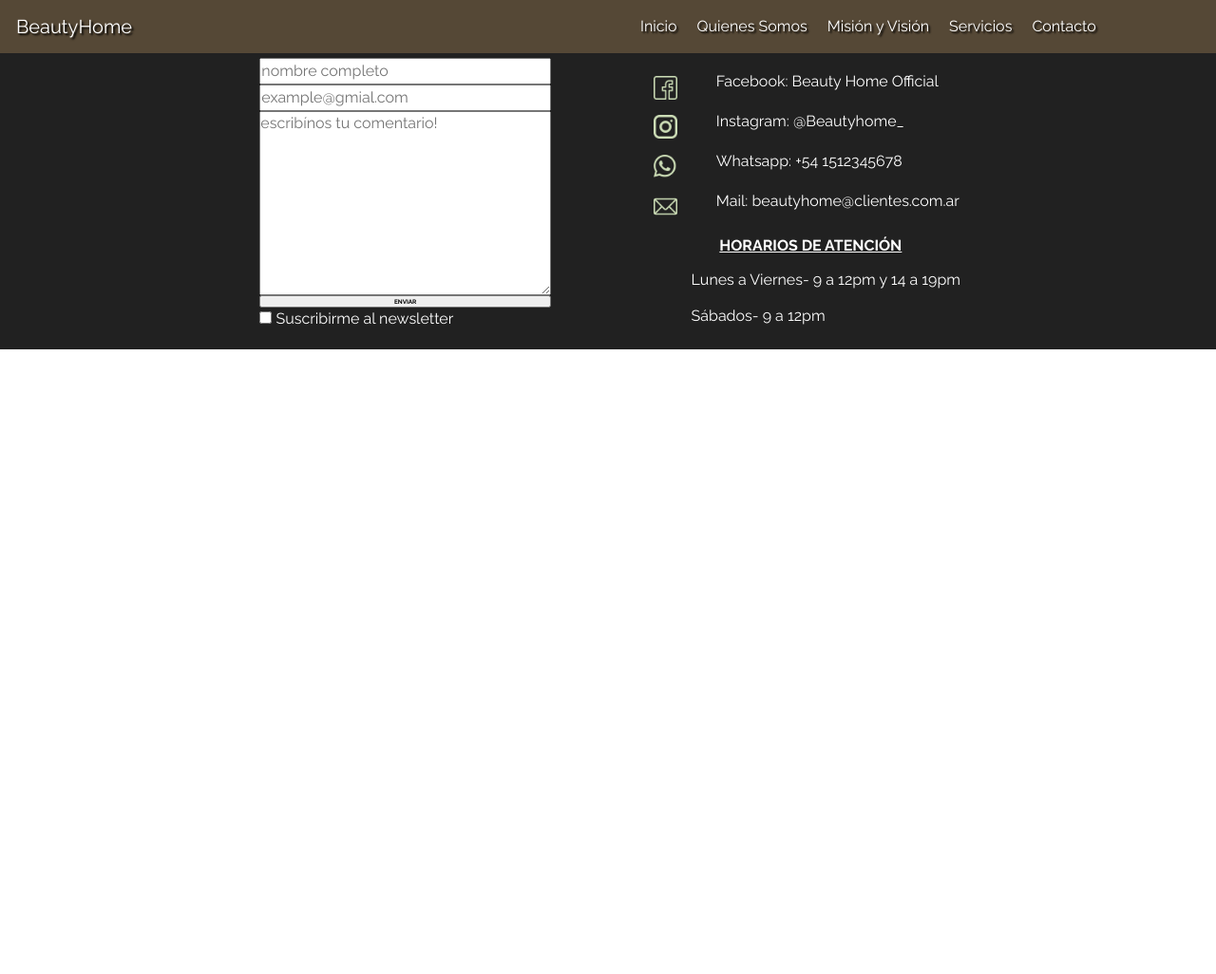
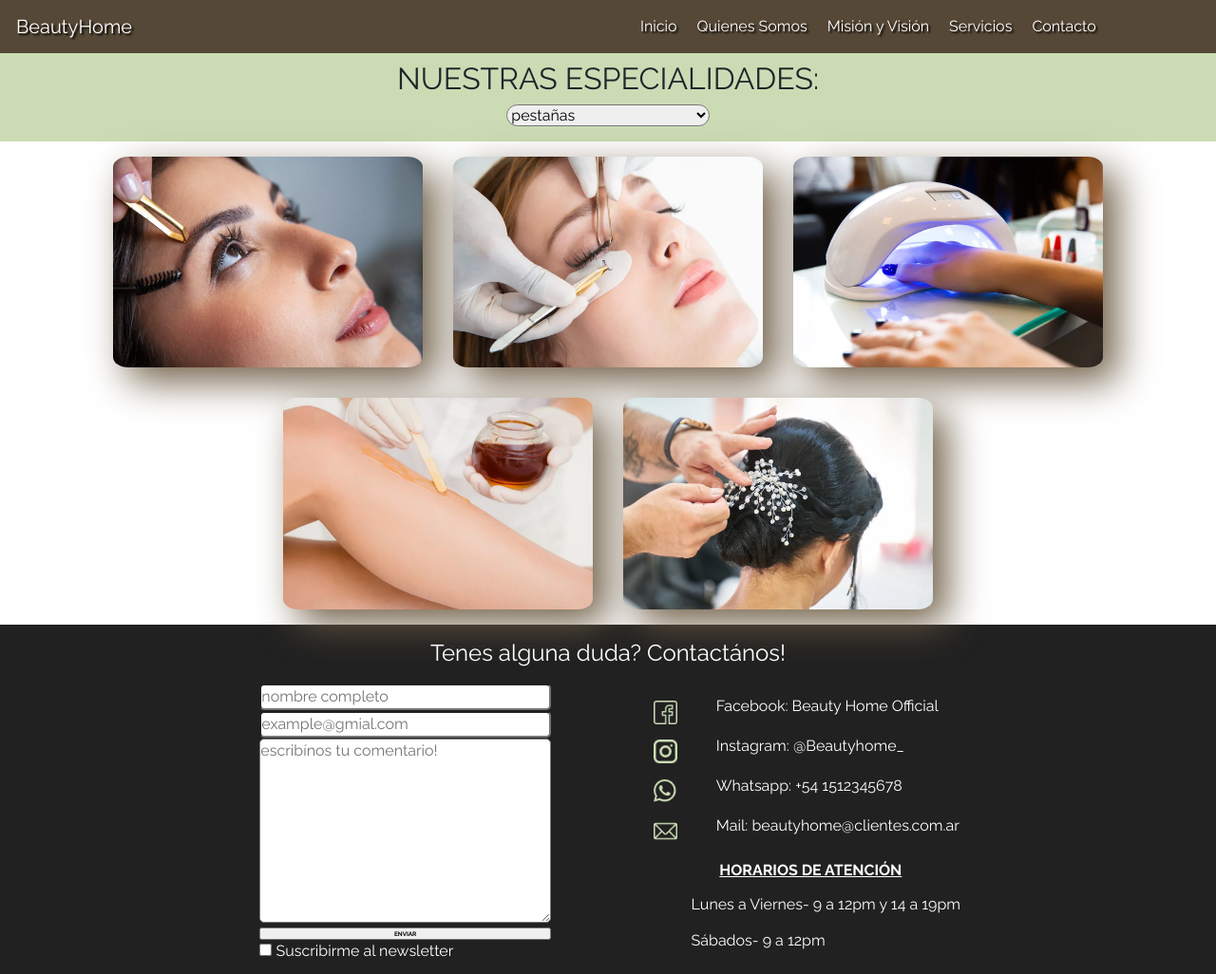
Before and after one commit to kiafraccarolli/entrega-final-fraccarolli, a plain HTML site: page servicios.html in a window 1280 px wide. Shown: the whole page at 95% size. Before the commit the page ends 800 px from the top, so only its background shows below. Drawn offline with nearby package versions, Linux system fonts and the light colour scheme.

Commit message:
arme servicios

```diff
--- a/css/style.css
+++ b/css/style.css
@@ -16,6 +16,7 @@
   color: white;
   text-shadow: black 2px 2px 2px;
   margin-left: 5px;
+  border-radius: 10px;
 }
 .navbar li a:hover {
   color: #554836;
@@ -131,6 +132,21 @@
 .textoVision{
     background-color: #978366c5;
 }
+/* SERVICIOS.HTML */
+.tituloServicios{
+    background-color: #cbdcb5;
+
+}
+.fotoServicios{
+    filter: drop-shadow(15px 15px 20px #705f47);
+    border-radius: 5%;
+  }
+.fotoServicios:hover{
+    filter: grayscale(100%);
+}
+.elegirServicios{
+    border-radius: 20px;
+}
 /* FOOTER GENERAL */
 .footerContacto {
   background-color: #212121;
@@ -138,6 +154,8 @@
 
 .textoFantasma {
   font-size: 100%;
+  border-radius: 5px;
+  margin-top: 1px;
 }
 .cajaContacto1 ul li {
   padding: 9px;
@@ -153,6 +171,8 @@
 .botonSubmit {
   font-size: 40%;
   font-weight: 900;
+  margin-top: 5px;
+
 }
 .botonSubmit:hover {
   background-color: #cbdcb5;
--- a/servicios.html
+++ b/servicios.html
@@ -5,7 +5,7 @@
         <meta name="viewport" content="width=device-width, initial-scale=1">
         <title>BeautyHome</title>
         <link href="https://cdn.jsdelivr.net/npm/bootstrap@5.2.0-beta1/dist/css/bootstrap.min.css" rel="stylesheet" integrity="sha384-0evHe/X+R7YkIZDRvuzKMRqM+OrBnVFBL6DOitfPri4tjfHxaWutUpFmBp4vmVor" crossorigin="anonymous">
-        <link rel="shortcut icon" href="./imagenes-proyecto/favicon.png">
+        <link rel="shortcut icon" href="imagenes-proyecto/favicon.png">
         <link rel="stylesheet" href="https://cdnjs.cloudflare.com/ajax/libs/animate.css/4.1.1/animate.min.css"/>
         <link rel="stylesheet" href="./css/style.css">
     </head>
@@ -39,7 +39,31 @@
             </div>
         </nav>
     </header>
+     <!-- main -->
+     <section class="row p-0 pt-5 tituloServicios">
+        <div class="d-flex flex-column justify-content-center align-items-center">
+             <h2 class="mt-3">NUESTRAS ESPECIALIDADES:</h2>
+         <select name="servicios" id="" class=" col-lg-2 col-sm-3 col-6 mb-3 elegirServicios">
+           <option value="pestanas">pestañas</option>
+           <option value="depilacion">depilación</option>
+           <option value="unas">uñas</option>
+           <option value="cejas">cejas</option>
+           <option value="peinados">peinados</option>
+         </select>
+     </div>
+     </section>
+     <section>
+         <div class="row p-0 d-flex flex-row justify-content-center ">
+             <img src="./imagenes-proyecto/foto-cejas.png" alt="" class="col-lg-3 col-md-4 col-sm-9 col-10 m-3 p-0 fotoServicios wow animate__animated animate__zoomIn">
+             <img src="./imagenes-proyecto/foto-pestanas.png" alt="" class="col-lg-3 col-md-4 col-sm-9 col-10 m-3 p-0 fotoServicios wow animate__animated animate__zoomIn">
+             <img src="./imagenes-proyecto/foto-unas.png" alt="" class="col-lg-3 col-md-4 col-sm-9 col-10 m-3 p-0 fotoServicios wow animate__animated animate__zoomIn">
+         </div>
+         <div class="row p-0d-flex flex-row justify-content-center">
+         <img src="./imagenes-proyecto/foto-depilacion.png" alt="" class="col-lg-3 col-md-4 col-sm-9 col-10 m-3 p-0 fotoServicios wow animate__animated animate__zoomIn">
+         <img src="./imagenes-proyecto/foto-peinado.png" alt="" class="col-lg-3 col-md-4 col-sm-9 col-10 m-3 p-0 fotoServicios wow animate__animated animate__zoomIn">
+         </div>
 
+     </section>
     <!-- footer -->
     <footer class="footerContacto container-fluid pt-2" id="infoContacto">
         <h2 class="col-xs-12 tituloFooter d-flex justify-content-center py-2 animate__animated animate__headShake">Tenes alguna duda? Contactános!</h2>
@@ -49,7 +73,7 @@
                     <input type="text" placeholder="nombre completo" name="nombre-completo"  class="textoFantasma">
                     <input type="email" placeholder="example@gmial.com" class="textoFantasma">
                     <textarea name="comentario" placeholder="escribínos tu comentario!" id="" cols="30" rows="8" class="textoFantasma"></textarea>
-                    <input type="submit" class="botonSubmit" value="ENVIAR">
+                    <input type="submit" class="botonSubmit " value="ENVIAR">
                     <label for="">
                         <input type="checkbox">
                         <span>Suscribirme al newsletter</span>
```
